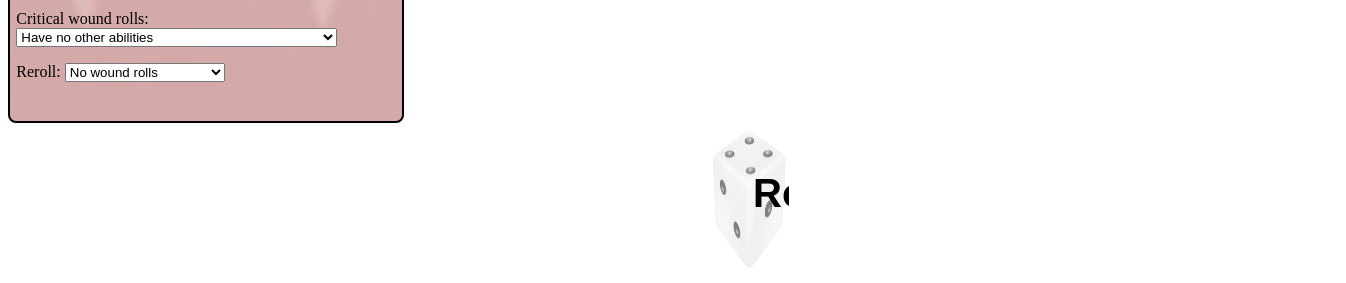
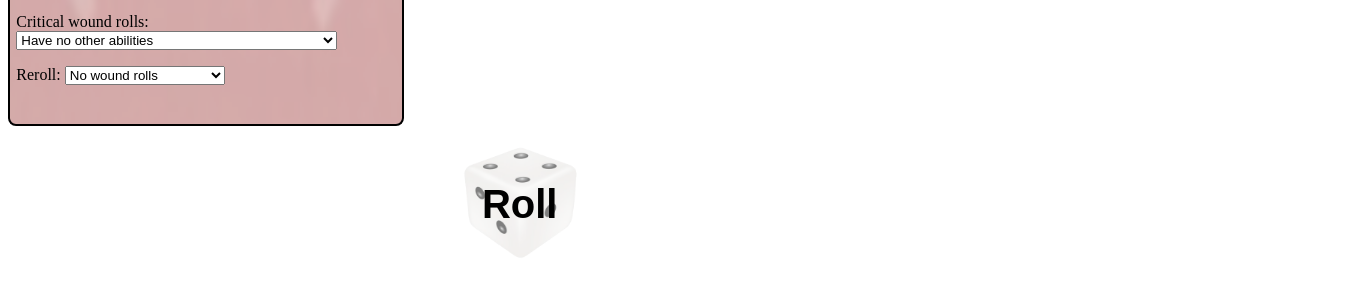
Before and after one commit to lukaross368/40k_tool, a website: page src/dice.html in a window 1280 px wide. Shown: the part 862-1145 px from the top of the page, 1346 px wide, since content can reach past the window. Drawn offline with Linux system fonts and the light colour scheme; no server answers.

Commit message:
almost finished

```diff
--- a/src/styles.css
+++ b/src/styles.css
@@ -83,7 +83,7 @@ hr {
   position: relative; /* Keeps it positioned within the .atk-image-container */
   display: inline-block;
   vertical-align: middle;
-  margin-top: -0.9%; /*Adjust padding for a better user experience*/
+  margin-top: 1%; /*Adjust padding for a better user experience*/
   z-index: 10;
   max-width: 300px; /* Set a fixed max-width to prevent it from expanding too much */
   overflow: visible; /* Ensure the container content is visible */
@@ -183,8 +183,8 @@ hr {
 }
 
 .chart {
-  width: 250px;
-  height: 250px;
+  width: 150%;
+  height: 150%;
 }
 
 .endnote {
@@ -202,7 +202,8 @@ hr {
   position: relative; /* Allows positioning of the pseudo-element */
   width: 7%;
   height: 150px;
-  margin-left: 600px;
+  width: 125px;
+  margin-left: 30%;
   margin-top: 20px;
   margin-bottom: 10px;
   overflow: hidden; /* Ensures the pseudo-element doesn’t overflow */
@@ -210,26 +211,27 @@ hr {
 
 .roll-image-container::before {
   content: ""; /* Required for pseudo-elements */
-  position: absolute; /* Positions the overlay absolutely within the container */
-  top: 0;
-  left: 0;
+  position: absolute;
   width: 100%;
   height: 100%;
-  background-image: url('/figures/dice.png'); /* Set the local background image */
-  background-size: 150% 150%; /* Scales the image up, effectively squeezing it in */
-  background-position: center; /* Keeps the image centered */
-  background-repeat: no-repeat; /* Prevents the image from repeating */
-  opacity: 0.5; /* 10% opacity for the image */
-  z-index: -1; /* Ensures the overlay is behind the content */
+  background-image: url('/figures/dice.png');
+  background-size: 150% 120%;
+  background-position: center;
+  background-repeat: no-repeat;
+  opacity: 0.5;
+  z-index: -1;
 }
 
 .roll-button {
+  position: absolute;
+  top: 50%; /* Center vertically */
+  left: 50%; /* Center horizontally */
+  transform: translate(-50%, -50%); /* Adjusts the element to be perfectly centered */
+
   background-color: transparent;
   color: black;
   padding: 10px 20px;
   font-size: 40px;
-  margin-top: 19px;
-  margin-left: 25px;
   border: none;
   cursor: pointer;
   font-weight: bold;
@@ -238,11 +240,12 @@ hr {
 .roll-image-container:hover {
   position: relative;
   border: 3px solid #000;
+  /* margin-top: 2%; */
   border-radius: 10px;
-  margin-bottom: 7px;
-  margin-top: 17px;
-  margin-left: 597px;
-  padding: 0px;
+  margin-bottom: 4px;
+  margin-top: 20px;
+  margin-right: 12px;
+  /* padding: 0px; */
 }
 
 
```
